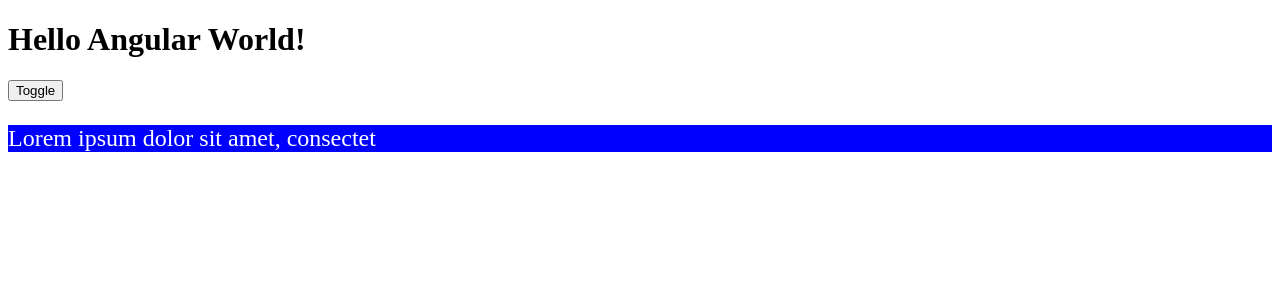
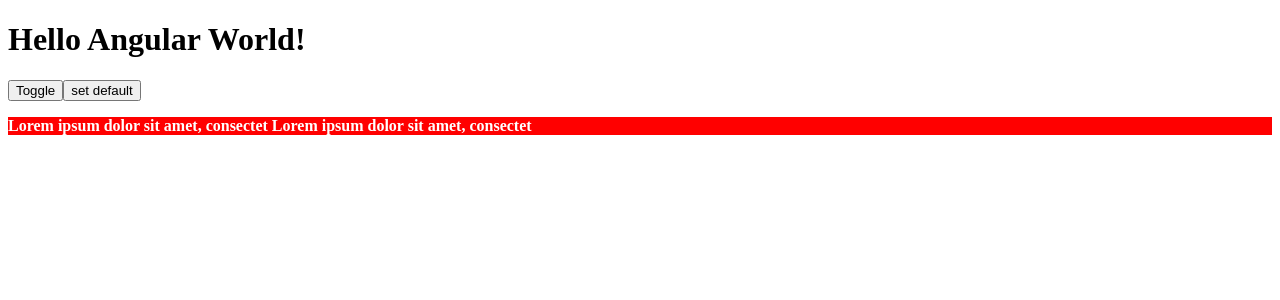
Before and after one commit to Kapibarra/angularlessons, an Angular app: page / in a window 1280 px wide. Shown: the top 300 px of the page. Built offline with nearby package versions, Linux system fonts and the light colour scheme.

Commit message:
ngSwitchCase / Default

```diff
--- a/src/app/app.component.html
+++ b/src/app/app.component.html
@@ -1,9 +1,10 @@
 <h1>Hello Angular World!</h1>
 
 <button (click)="Toggle = !Toggle">Toggle</button>
+<button (click)="Toggle = 111 "> set default</button>
 
-<p *ngIf="Toggle; else blueP" class="red">Lorem ipsum dolor sit amet, consectet</p>
-
-<ng-template #blueP>
-    <p class="blue">Lorem ipsum dolor sit amet, consectet</p>
-</ng-template>
+<div [ngSwitch]="Toggle">
+    <p *ngSwitchCase="true" class="blue">Lorem ipsum dolor sit amet, consectet</p>
+    <p *ngSwitchCase="false" class="red">Lorem ipsum dolor sit amet, consectet Lorem ipsum dolor sit amet, consectet</p>
+    <p *ngSwitchDefault> lomet, consectet Lorem</p>
+</div>
--- a/src/app/app.component.ts
+++ b/src/app/app.component.ts
@@ -7,6 +7,6 @@ import { Component } from '@angular/core';
 })
 export class AppComponent {
 
-Toggle = false;
+Toggle:any = false;
 
 }
```
